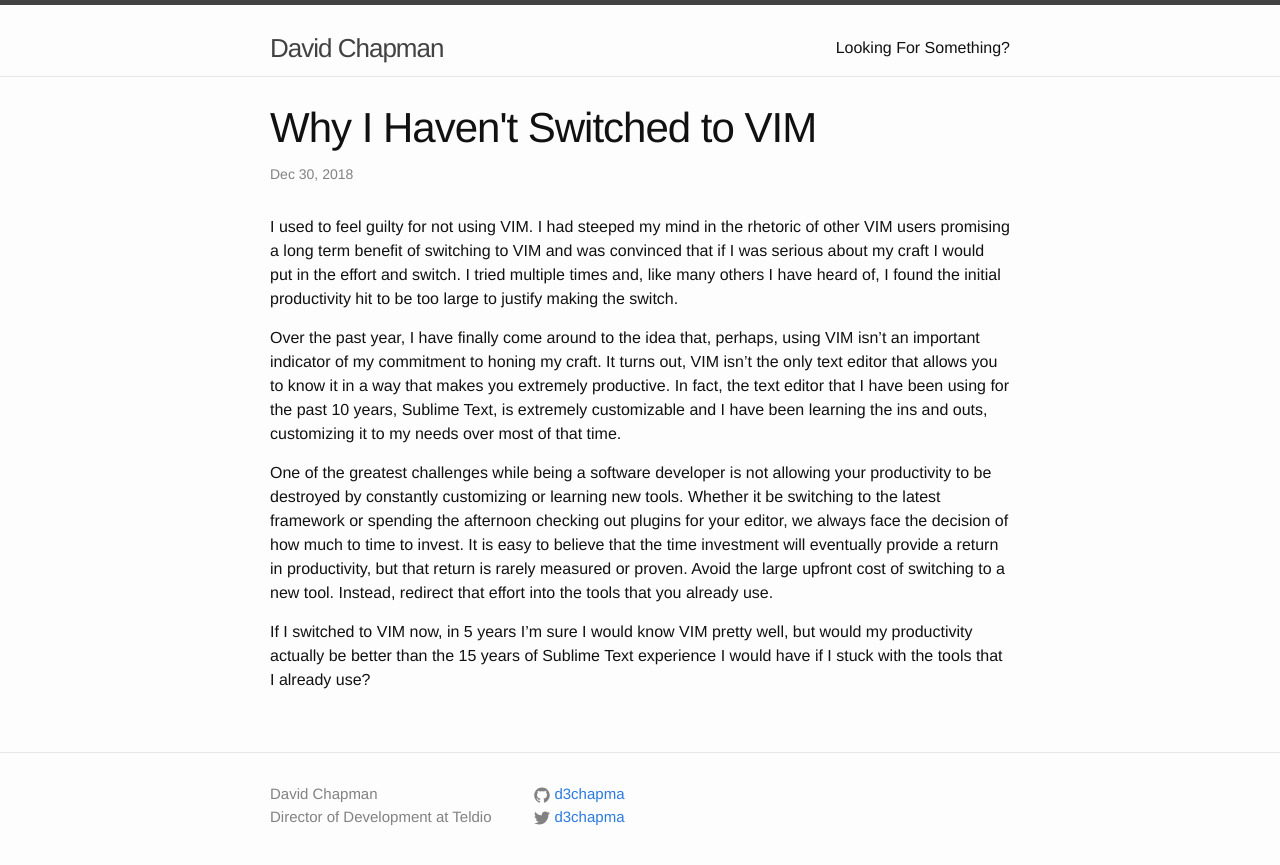
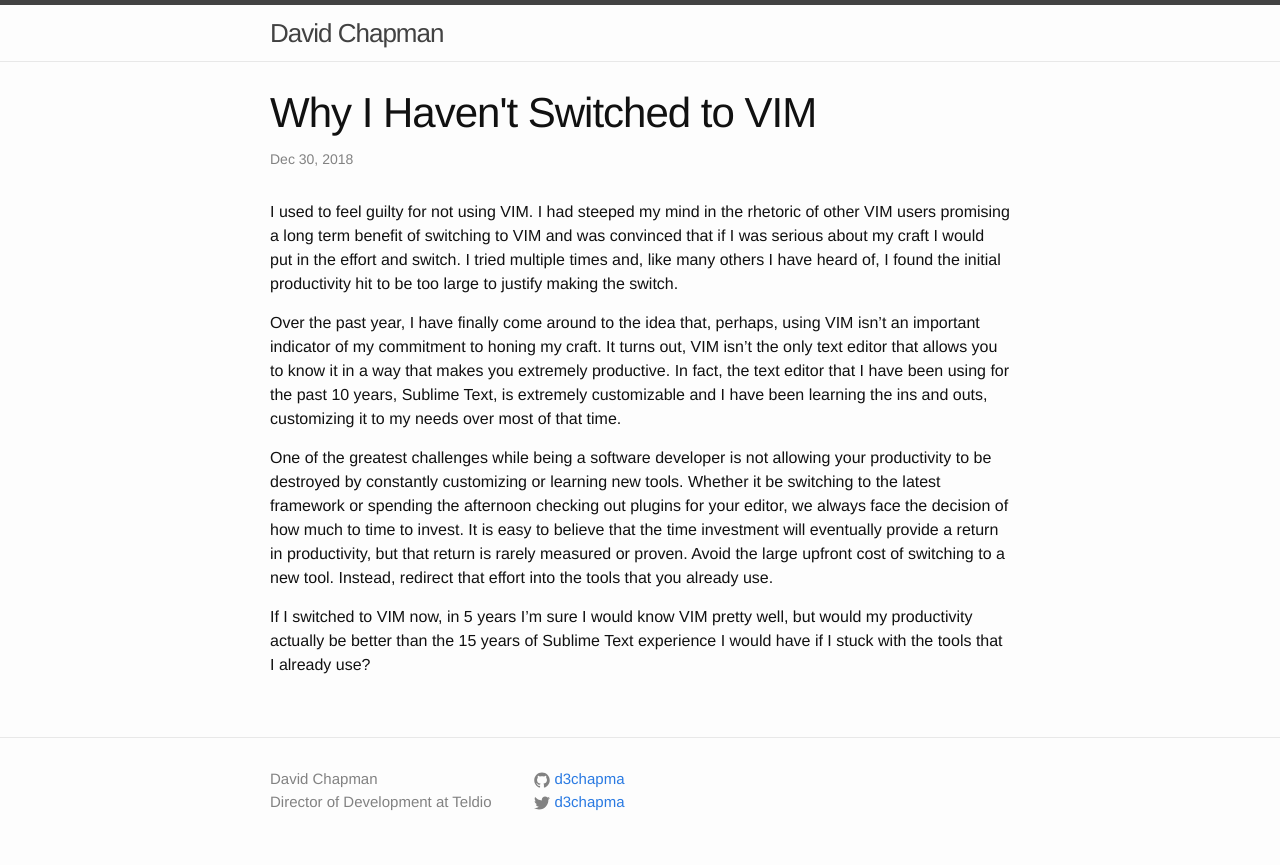
Before and after one commit to d3chapma/d3chapma.github.io, a Jekyll site: the page built from _posts/2018-12-30-why-i-have-not-switched-to-vim.md, in a window 1280 px wide. Shown: the top 865 px of the page. Built offline with Jekyll 4.4.1, drawn with Linux system fonts in a browser that asks for light colours.

Commit message:
Remove site nav

```diff
--- a/_includes/header.html
+++ b/_includes/header.html
@@ -1,28 +1,7 @@
 <header class="site-header">
 
   <div class="wrapper">
-
     <a class="site-title" href="{{ site.baseurl }}/">{{ site.title }}</a>
-    <p>{{ site.tagline }}</p>
-
-    <nav class="site-nav">
-      <a href="#" class="menu-icon">
-        <svg viewBox="0 0 18 15">
-          <path fill="#424242" d="M18,1.484c0,0.82-0.665,1.484-1.484,1.484H1.484C0.665,2.969,0,2.304,0,1.484l0,0C0,0.665,0.665,0,1.484,0 h15.031C17.335,0,18,0.665,18,1.484L18,1.484z"/>
-          <path fill="#424242" d="M18,7.516C18,8.335,17.335,9,16.516,9H1.484C0.665,9,0,8.335,0,7.516l0,0c0-0.82,0.665-1.484,1.484-1.484 h15.031C17.335,6.031,18,6.696,18,7.516L18,7.516z"/>
-          <path fill="#424242" d="M18,13.516C18,14.335,17.335,15,16.516,15H1.484C0.665,15,0,14.335,0,13.516l0,0 c0-0.82,0.665-1.484,1.484-1.484h15.031C17.335,12.031,18,12.696,18,13.516L18,13.516z"/>
-        </svg>
-      </a>
-
-      <div class="trigger">
-        {% for page in site.pages %}
-          {% if page.title %}
-          <a class="page-link" href="{{ page.url | prepend: site.baseurl }}">{{ page.title }}</a>
-          {% endif %}
-        {% endfor %}
-      </div>
-    </nav>
-
   </div>
 
 </header>
```
